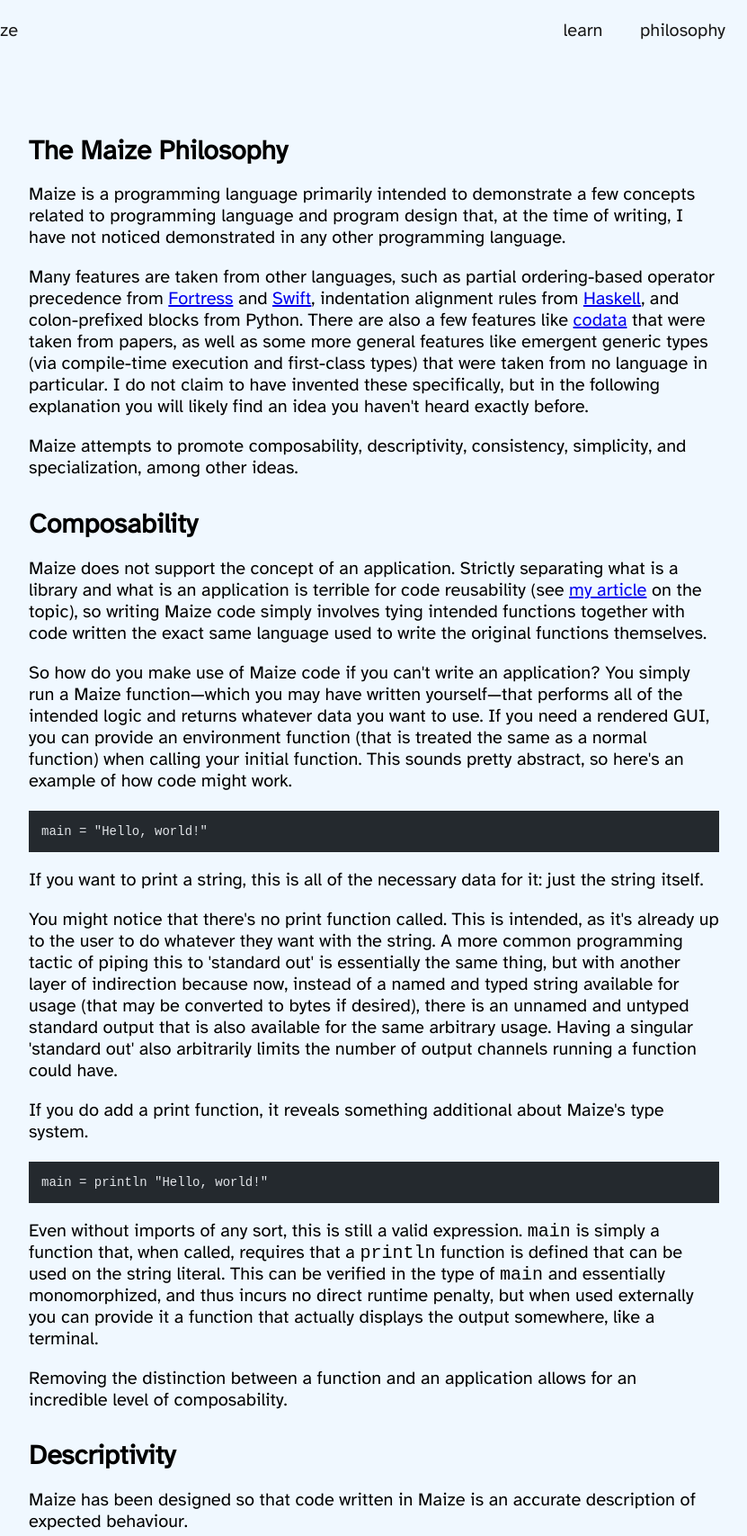
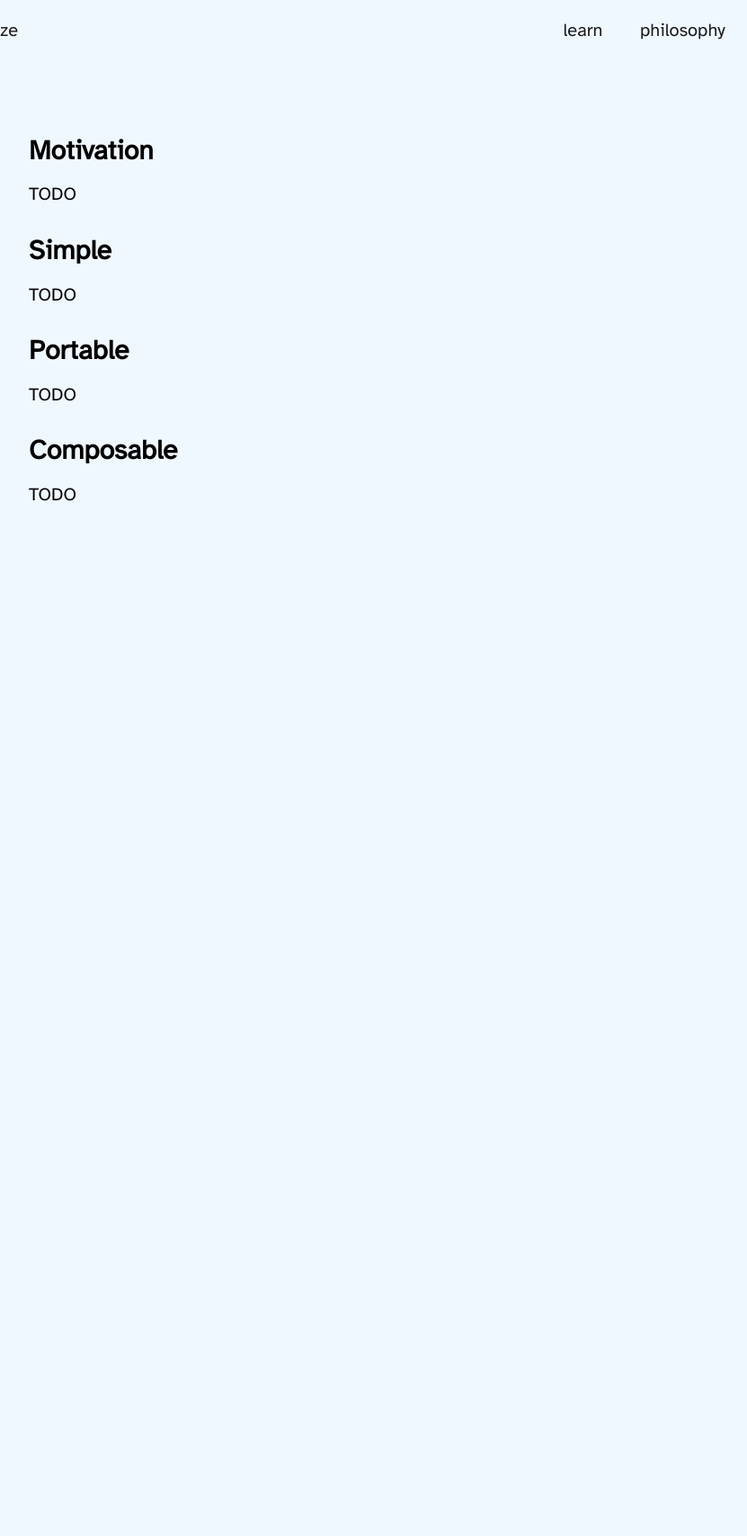
Before and after one commit to GoldenStack/maize-docs, an Astro site: page /philosophy in a window 1280 px wide. Shown: the part 9-1716 px from the top of the page at 90% size, without its empty margins (224-1055 px from the left). After the commit the page ends 800 px from the top, so only its background shows below. Built offline with nearby package versions, Linux system fonts and the light colour scheme; Astro itself is replaced by a stand-in of ours.

Commit message:
Add links, improve link styling, and replace philosophy content

```diff
--- a/src/pages/philosophy.astro
+++ b/src/pages/philosophy.astro
@@ -4,60 +4,19 @@ import Page from "../layouts/Page.astro"
 ---
 <Page>
 	<div id="content">
-		<h2>The Maize Philosophy</h2>
-		<p>
-			Maize is a programming language primarily intended to demonstrate a few concepts related to programming language and program design that, at the time of writing, I have not noticed demonstrated in any other programming language.
-		</p>
-		<p>
-			Many features are taken from other languages, such as partial ordering-based operator precedence from <a target="_blank" rel="noreferrer" href="https://softwareengineering.stackexchange.com/questions/391263/what-is-the-logic-in-the-order-of-operator-precedence">Fortress</a> and <a target="_blank" rel="noreferrer" href="https://docs.swift.org/swift-book/documentation/the-swift-programming-language/declarations#Precedence-Group-Declaration">Swift</a>, indentation alignment rules from <a target="_blank" rel="noreferrer" href="https://en.wikibooks.org/wiki/Haskell/Indentation">Haskell</a>, and colon-prefixed blocks from Python. There are also a few features like <a target="_blank" rel="noreferrer" href="https://www.microsoft.com/en-us/research/uploads/prod/2020/01/CoDataInAction.pdf">codata</a> that were taken from papers, as well as some more general features like emergent generic types (via compile-time execution and first-class types) that were taken from no language in particular. I do not claim to have invented these specifically, but in the following explanation you will likely find an idea you haven't heard exactly before.
-		</p>
-		<p>
-			Maize attempts to promote composability, descriptivity, consistency, simplicity, and specialization, among other ideas.
-		</p>
-
-		<h2 id="composability">Composability</h2>
-		<p>
-			Maize does not support the concept of an application. Strictly separating what is a library and what is an application is terrible for code reusability (see <a target="_blank" rel="noreferrer" href="https://goldenstack.net/blog/doing_more_with_less">my article</a> on the topic), so writing Maize code simply involves tying intended functions together with code written the exact same language used to write the original functions themselves.
-		</p>
-		<p>
-			So how do you make use of Maize code if you can't write an application? You simply run a Maize function—which you may have written yourself—that performs all of the intended logic and returns whatever data you want to use. If you need a rendered GUI, you can provide an environment function (that is treated the same as a normal function) when calling your initial function. This sounds pretty abstract, so here's an example of how code might work.
-		</p>
-		<Code code={`main = "Hello, world!"`} lang="haskell" wrap/>
-		<p>
-			If you want to print a string, this is all of the necessary data for it: just the string itself.
-		</p>
-		<p>
-			You might notice that there's no print function called. This is intended, as it's already up to the user to do whatever they want with the string. A more common programming tactic of piping this to 'standard out' is essentially the same thing, but with another layer of indirection because now, instead of a named and typed string available for usage (that may be converted to bytes if desired), there is an unnamed and untyped standard output that is also available for the same arbitrary usage. Having a singular 'standard out' also arbitrarily limits the number of output channels running a function could have.
-		</p>
-		<p>
-			If you do add a print function, it reveals something additional about Maize's type system.
-		</p>
-		<Code code={`main = println "Hello, world!"`} lang="haskell" wrap/>
-		<p>
-			Even without imports of any sort, this is still a valid expression. <code>main</code> is simply a function that, when called, requires that a <code>println</code> function is defined that can be used on the string literal. This can be verified in the type of <code>main</code> and essentially monomorphized, and thus incurs no direct runtime penalty, but when used externally you can provide it a function that actually displays the output somewhere, like a terminal.
-		</p>
-		<p>
-			Removing the distinction between a function and an application allows for an incredible level of composability.
-		</p>
-		<h2>Descriptivity</h2>
-		<p>
-			Maize has been designed so that code written in Maize is an accurate description of expected behaviour.
-		</p>
-		<p>
-			Essentially, this means that code is fully declarative and omits platform-specific details like manual allocation, pointer management, etc., because a simple description of expected behaviour would not contain semantics that are required due to the platform. The choice to disallow manual memory management will likely slow down the language, but the goal of Maize is not to be the fastest language.
-		</p>
-		<h2>Consistency</h2>
-		<p>
-			Maize intends to be a very consistent language. Consistency here means both consistency within language logic and consistency between different codebases.
-		</p>
-		<p>
-			TODO.
-		</p>
-		<h2>Simplicity</h2>
+		<h2 id="motivation">Motivation</h2>
 		<p>
 			TODO
 		</p>
-		<h2>Specialization</h2>
+		<h2 id="simple">Simple</h2>
+		<p>
+			TODO
+		</p>
+		<h2 id="portable">Portable</h2>
+		<p>
+			TODO
+		</p>
+		<h2 id="composable">Composable</h2>
 		<p>
 			TODO
 		</p>
```
Also changed, not shown: src/pages/index.astro (+24 -9 lines).
